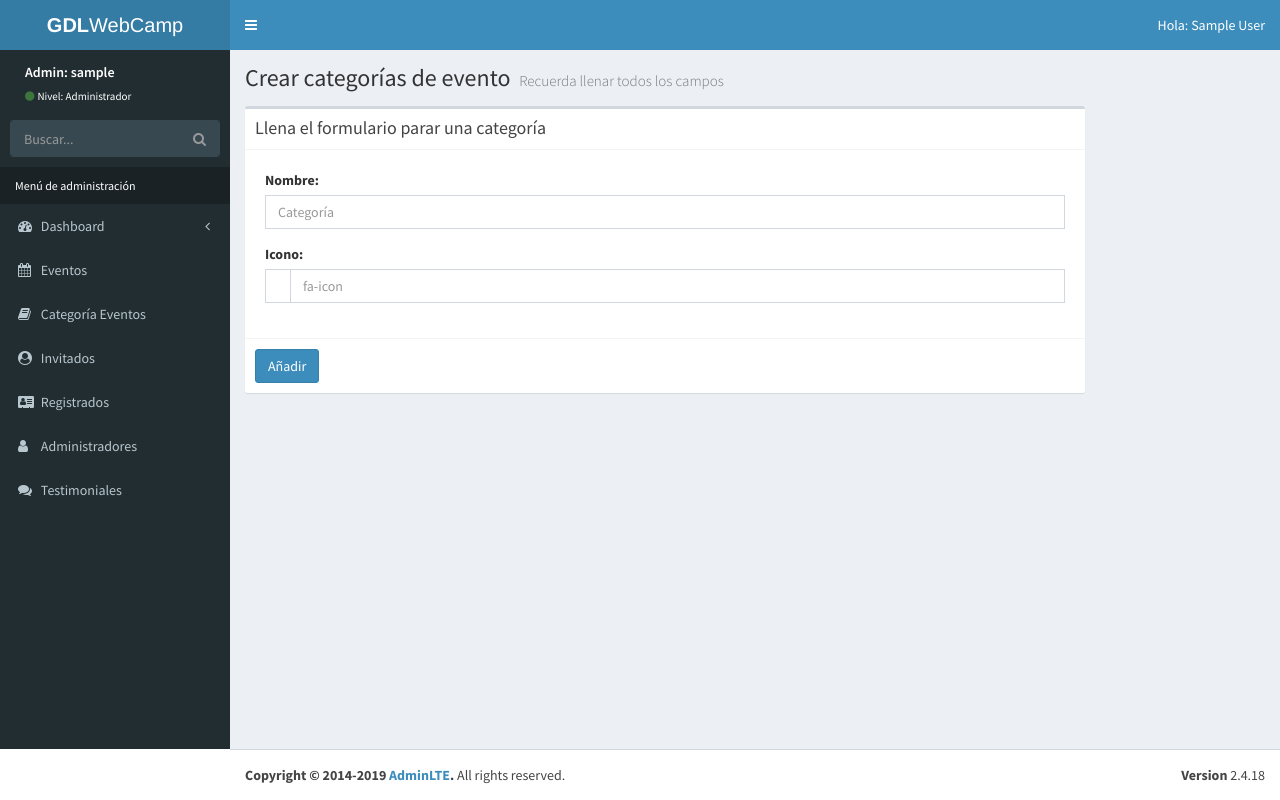
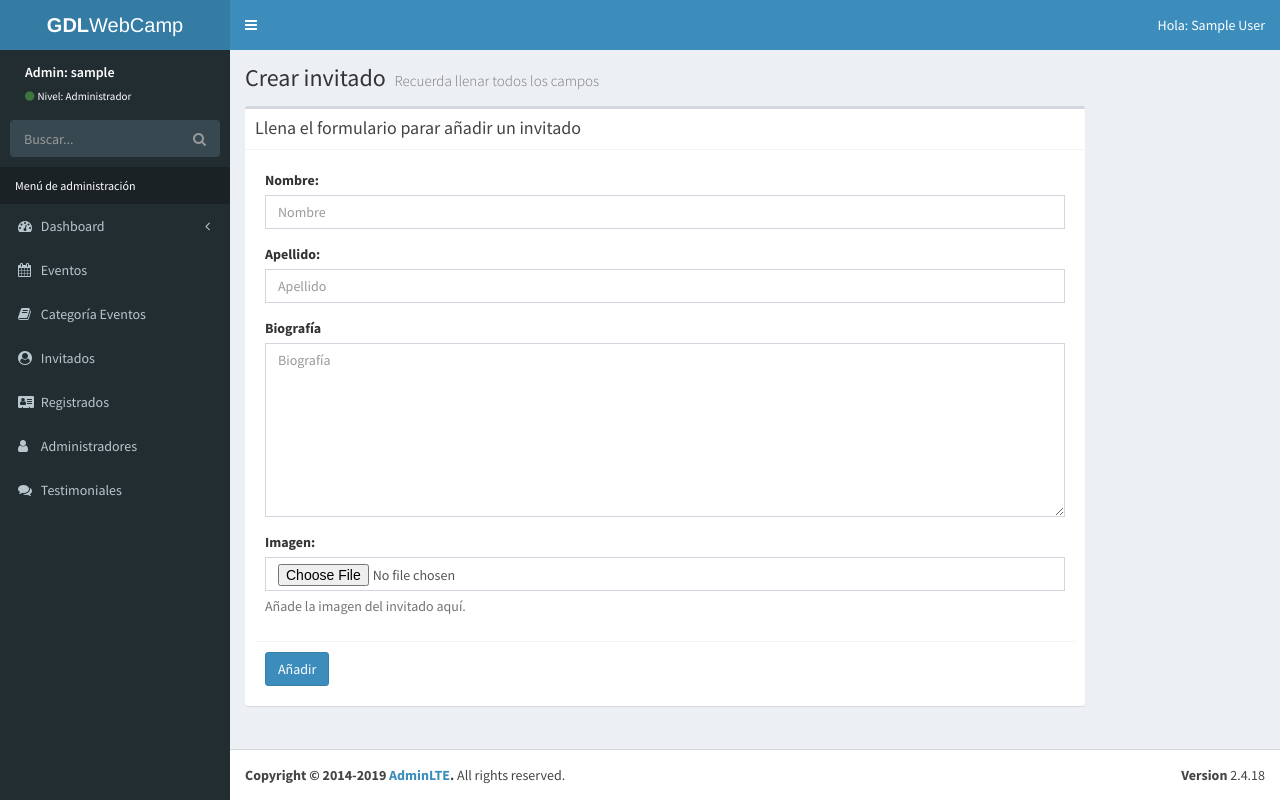
Before and after one commit to skxnxr/gdlwebcamp-PHP-SQL, a PHP site: page /gdlwebcamp/admin/crear-invitado.php in a window 1280 px wide. Run offline with PHP 8.4, Linux system fonts and the light colour scheme; the visitor is signed in with stand-in values (Sample User, id 1).

Commit message:
Finalizado el video 467

```diff
--- a/admin/crear-invitado.php
+++ b/admin/crear-invitado.php
@@ -13,7 +13,7 @@ include_once 'templates/navegacion.php';
     <!-- Content Header (Page header) -->
     <section class="content-header">
       <h1>
-        Crear categorías de evento
+        Crear invitado
         <small>Recuerda llenar todos los campos</small>
       </h1>
     </section>
@@ -28,29 +28,32 @@ include_once 'templates/navegacion.php';
       <!-- Default box -->
       <div class="box">
         <div class="box-header with-border">
-          <h3 class="box-title">Llena el formulario parar una categoría</h3>
+          <h3 class="box-title">Llena el formulario parar añadir un invitado</h3>
         </div>
         <div class="box-body">
             <!-- form start -->
-            <form role="form" name="guardar-registro" id="guardar-registro" method="post" action="modelo-categoria.php">
+            <form role="form" name="guardar-registro" id="guardar-registro" method="post" action="modelo-invitado.php">
               <div class="box-body">
                 <div class="form-group">
-                  <label for="usuario">Nombre:</label>
-                  <input type="text" class="form-control" id="nombre_categoria" name="nombre_categoria" placeholder="Categoría">
+                  <label for="nombre_invitado">Nombre:</label>
+                  <input type="text" class="form-control" id="nombre_invitado" name="nombre_invitado" placeholder="Nombre">
                 </div>
                 <div class="form-group">
-                  <label for="">Icono:</label>
-                    <div class="input-group">
-                        <div class="input-group-addon">
-                            <i class="fa fa-address-book"></i>
-                        </div>
-                        <input type="text" id="icono" name="icono" class="form-control pull-right" placeholder="fa-icon">
-                    </div>
+                  <label for="apellido_invitado">Apellido:</label>
+                  <input type="text" class="form-control" id="apellido_invitado" name="apellido_invitado" placeholder="Apellido">
                 </div>
+                <div class="form-group">
+                    <label for="biografia_invitado">Biografía</label>
+                    <textarea class="form-control" name="biografia_invitado" id="biografia_invitado" rows="8" placeholder="Biografía"></textarea>
+                </div>
+                <div class="form-group">
+                  <label for="imagen_invitado">Imagen:</label>
+                  <input class="form-control" type="file" id="imagen_invitado" name="archivo_imagen">
+                  <p class="help-block">Añade la imagen del invitado aquí.</p>
                 </div>
 
-              </div>
-              <!-- /.box-body -->
+
+              </div> <!-- /.box-body -->
 
               <div class="box-footer">
                 <input type="hidden" name="registro" value="nuevo">
```
